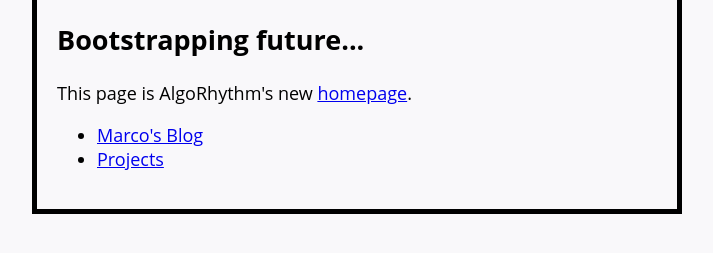
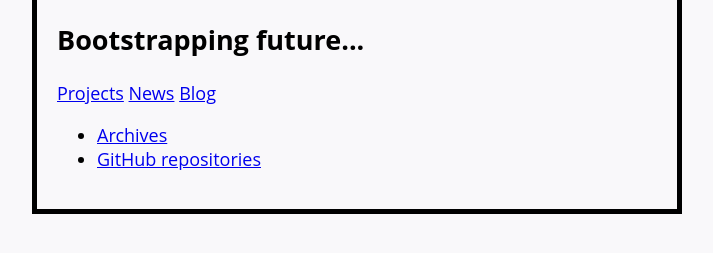
Before and after one commit to A1tiX/A1tiX.github.io, a plain HTML site: page index.html in a window 1280 px wide. Shown: the part 81-334 px from the top of the page, without its empty margins (283-996 px from the left). Drawn offline with Linux system fonts and the light colour scheme; a web font is replaced by a local one.

Commit message:
Update index.html

```diff
--- a/index.html
+++ b/index.html
@@ -9,10 +9,10 @@
     <body>
     <h1><img src="" />AlgoRhythm</h1>
     <h2>Bootstrapping future...</h2>
-    <p class="description">This page is AlgoRhythm's new <a href="https://www.algorhythm.work">homepage<a>.</h>
+    <p class="navigation"><a href="https://www.algorhythm.work/projects.html">Projects</a>  <a href="#">News</a>  <a href="#">Blog</a></h>
     <ul>
-    <li><a href="https://marcoxiao17.github.io">Marco's Blog</a></li>
-    <li><a href="https://www.algorhythm.work/projects.html">Projects</a></li>
+    <li><a href="#">Archives</a></li>
+    <li><a href="https://a1tix.github.com">GitHub repositories</a></li>
     </ul>
     </body>
 </html>
```
